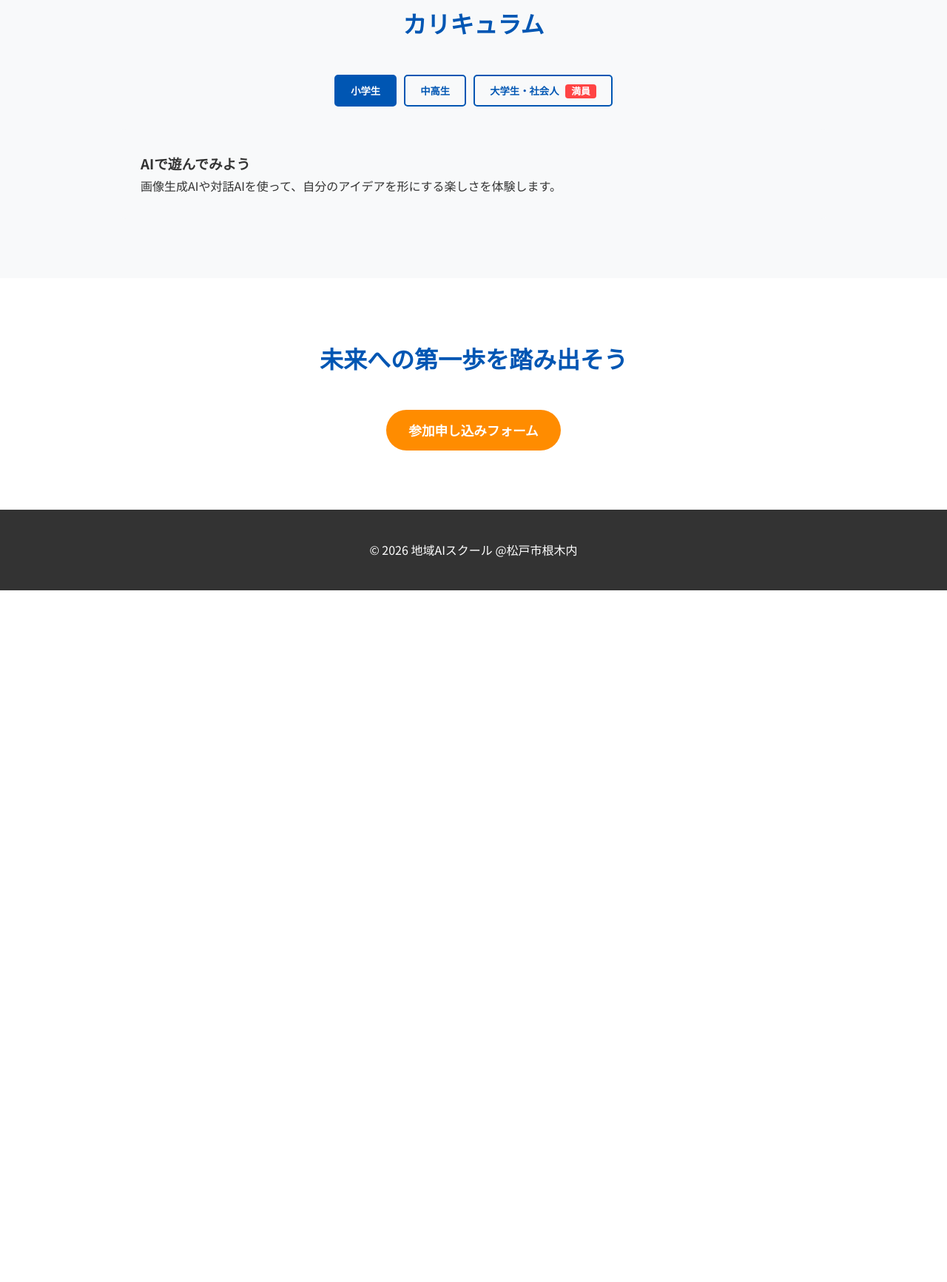
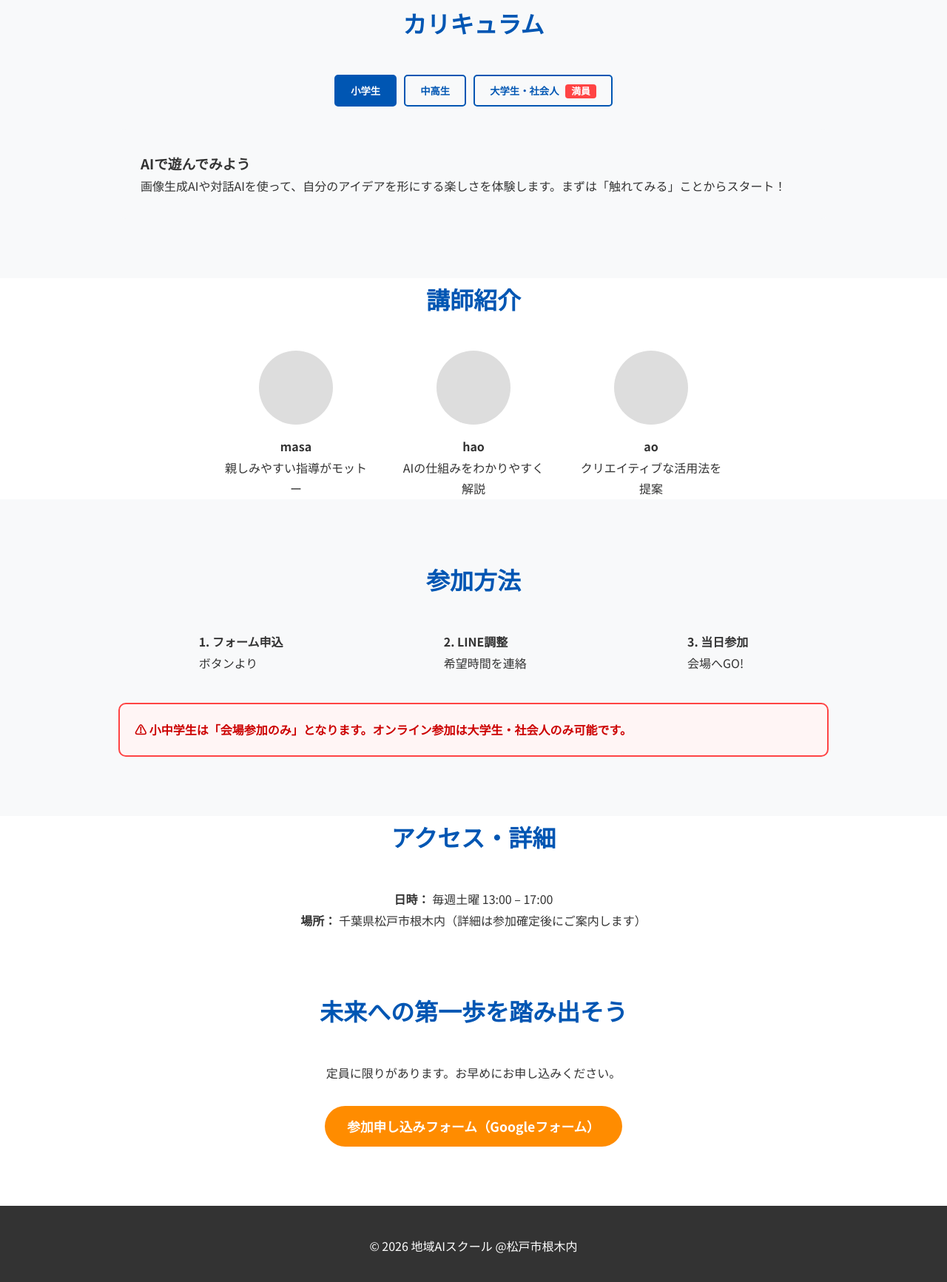
Before and after one commit to ai-future-study/-, a plain HTML site: page index.html in a window 1280 px wide. Shown: the part 895-2628 px from the top of the page at 74% size. Before the commit the page ends 1693 px from the top, so only its background shows below. Drawn offline with Linux system fonts and the light colour scheme.

Commit message:
Update index.html

```diff
--- a/index.html
+++ b/index.html
@@ -21,8 +21,8 @@
         a { text-decoration: none; color: inherit; }
         ul { list-style: none; }
         .container { max-width: 1000px; margin: 0 auto; padding: 0 20px; }
-        .btn { display: inline-block; padding: 12px 30px; border-radius: 50px; font-weight: bold; transition: 0.3s; cursor: pointer; border: none; }
-        .btn-cta { background-color: var(--accent-orange); color: var(--white); font-size: 1.1rem; }
+        .btn { display: inline-block; padding: 12px 30px; border-radius: 50px; font-weight: bold; transition: 0.3s; cursor: pointer; border: none; text-align: center; }
+        .btn-cta { background-color: var(--accent-orange); color: var(--white) !important; font-size: 1.1rem; }
         .btn-cta:hover { transform: scale(1.05); background-color: #e67e00; }
         section { padding: 80px 0; }
         h2 { text-align: center; font-size: 2rem; margin-bottom: 40px; color: var(--main-blue); }
@@ -34,26 +34,14 @@
         nav ul { display: flex; gap: 20px; }
         @media (max-width: 768px) { nav { display: none; } }
 
-        /* --- ヒーローエリア（タイトル色を白に変更） --- */
+        /* --- ヒーローエリア --- */
         .hero {
-            /* 背景画像を少し暗くして白文字を見えやすく調整 */
             background: linear-gradient(rgba(0,0,0,0.4), rgba(0,0,0,0.4)), url('https://images.unsplash.com/photo-1531482615713-2afd69097998?auto=format&fit=crop&w=1200') center/cover;
             padding: 100px 0;
             text-align: center;
         }
-        .hero h1 {
-            font-size: 2.8rem;
-            margin-bottom: 20px;
-            color: var(--white); /* タイトルを白に */
-        }
-        .hero p {
-            font-size: 1.2rem;
-            margin-bottom: 30px;
-            max-width: 700px;
-            margin-left: auto;
-            margin-right: auto;
-            color: var(--white); /* 説明文も白に（任意） */
-        }
+        .hero h1 { font-size: 2.8rem; margin-bottom: 20px; color: var(--white); }
+        .hero p { font-size: 1.2rem; margin-bottom: 30px; max-width: 700px; margin-left: auto; margin-right: auto; color: var(--white); }
 
         /* --- 特徴セクション --- */
         .features { background-color: var(--bg-light); display: grid; grid-template-columns: repeat(auto-fit, minmax(280px, 1fr)); gap: 30px; }
@@ -98,7 +86,7 @@
                 <li><a href="#access">アクセス</a></li>
             </ul>
         </nav>
-        <a href="#form" class="btn btn-cta" style="padding: 8px 20px; font-size: 0.9rem;">参加申し込み</a>
+        <a href="https://docs.google.com/forms/d/e/1FAIpQLSfLbNxnTq_AB4kYSenVlpFHvT2IkHmJ4Rh1HuiZuUJzGnpi5A/viewform?usp=header" target="_blank" class="btn btn-cta" style="padding: 8px 20px; font-size: 0.9rem;">参加申し込み</a>
     </div>
 </header>
 
@@ -106,7 +94,7 @@
     <div class="container">
         <h1>AIと未来をつくろう</h1>
         <p>地域で学ぶ、AIの第一歩。千葉県松戸市根木内を拠点に、<br>小学生から社会人までが集う<strong>完全無料</strong>のAIスクールです。</p>
-        <a href="#form" class="btn btn-cta">無料で参加申し込む</a>
+        <a href="https://docs.google.com/forms/d/e/1FAIpQLSfLbNxnTq_AB4kYSenVlpFHvT2IkHmJ4Rh1HuiZuUJzGnpi5A/viewform?usp=header" target="_blank" class="btn btn-cta">無料で参加申し込む</a>
     </div>
 </section>
 
@@ -139,23 +127,65 @@
 
         <div id="kids" class="tab-content active">
             <h3>AIで遊んでみよう</h3>
-            <p>画像生成AIや対話AIを使って、自分のアイデアを形にする楽しさを体験します。</p>
+            <p>画像生成AIや対話AIを使って、自分のアイデアを形にする楽しさを体験します。まずは「触れてみる」ことからスタート！</p>
         </div>
         <div id="middle" class="tab-content">
             <h3>AIでクリエイティブ制作</h3>
-            <p>AIをプログラミングやWeb制作の補助として活用する方法を学びます。</p>
+            <p>AIをプログラミングやWeb制作の補助として活用する方法を学びます。自分の作品をAIの力でアップデートしてみましょう。</p>
         </div>
         <div id="adult" class="tab-content">
             <h3>ビジネス・実務への活用</h3>
-            <p>※現在、満員のため新規受付を停止しております。</p>
+            <p>※現在、満員のため新規受付を停止しております。実務でのプロンプトエンジニアリングや効率化を学びます。</p>
         </div>
     </div>
+</section>
+
+<section id="teachers" class="container">
+    <h2>講師紹介</h2>
+    <div class="teachers">
+        <div class="teacher-card">
+            <div class="teacher-icon"></div>
+            <h4>masa</h4>
+            <p>親しみやすい指導がモットー</p>
+        </div>
+        <div class="teacher-card">
+            <div class="teacher-icon"></div>
+            <h4>hao</h4>
+            <p>AIの仕組みをわかりやすく解説</p>
+        </div>
+        <div class="teacher-card">
+            <div class="teacher-icon"></div>
+            <h4>ao</h4>
+            <p>クリエイティブな活用法を提案</p>
+        </div>
+    </div>
+</section>
+
+<section id="flow" style="background-color: var(--bg-light);">
+    <div class="container">
+        <h2>参加方法</h2>
+        <div class="step-container">
+            <div><strong>1. フォーム申込</strong><br>ボタンより</div>
+            <div><strong>2. LINE調整</strong><br>希望時間を連絡</div>
+            <div><strong>3. 当日参加</strong><br>会場へGO!</div>
+        </div>
+        <div class="alert-box">
+            ⚠ 小中学生は「会場参加のみ」となります。オンライン参加は大学生・社会人のみ可能です。
+        </div>
+    </div>
+</section>
+
+<section id="access" class="container">
+    <h2>アクセス・詳細</h2>
+    <p style="text-align: center;"><strong>日時：</strong> 毎週土曜 13:00 – 17:00</p>
+    <p style="text-align: center;"><strong>場所：</strong> 千葉県松戸市根木内（詳細は参加確定後にご案内します）</p>
 </section>
 
 <section id="form" style="text-align: center;">
     <div class="container">
         <h2>未来への第一歩を踏み出そう</h2>
-        <a href="#" class="btn btn-cta">参加申し込みフォーム</a>
+        <p style="margin-bottom: 30px;">定員に限りがあります。お早めにお申し込みください。</p>
+        <a href="https://docs.google.com/forms/d/e/1FAIpQLSfLbNxnTq_AB4kYSenVlpFHvT2IkHmJ4Rh1HuiZuUJzGnpi5A/viewform?usp=header" target="_blank" class="btn btn-cta">参加申し込みフォーム（Googleフォーム）</a>
     </div>
 </section>
 
```
